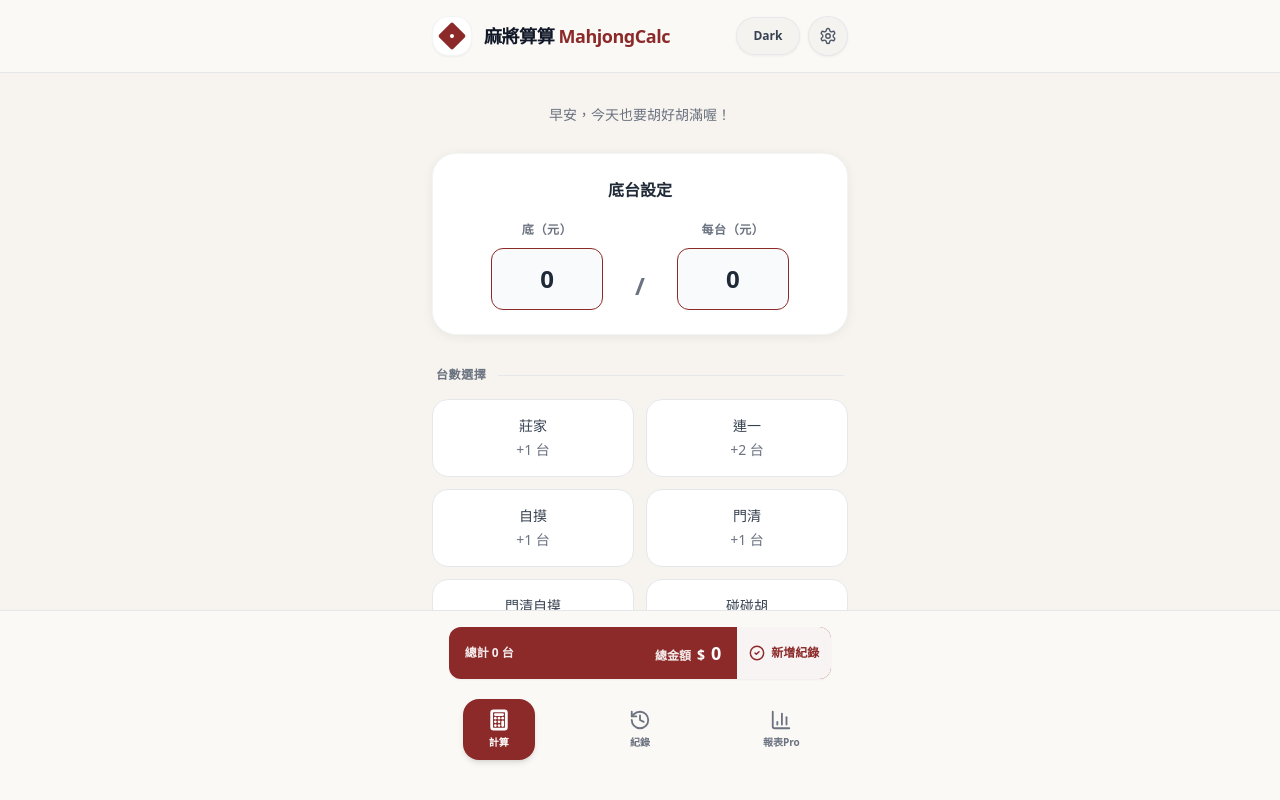
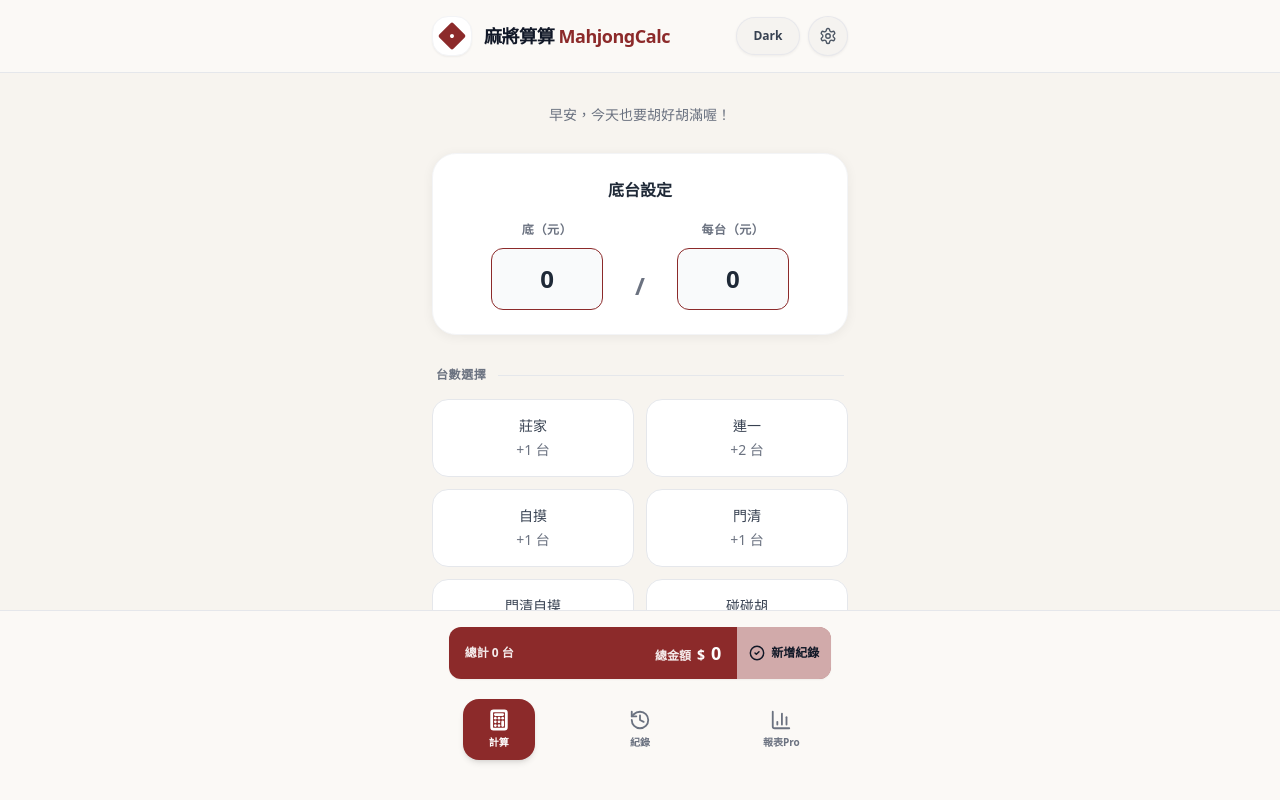
Before and after one commit to workbyaria/MahjongCalc, a React (Vite) app: page / in a window 1280 px wide. Built offline with nearby package versions, Linux system fonts and the light colour scheme.

Commit message:
Features added and fixed

```diff
--- a/src/App.jsx
+++ b/src/App.jsx
@@ -314,7 +314,6 @@ const App = () => {
     }
   });
   const hasReportAccess = reportAccess.plan === 'monthly' || reportAccess.plan === 'lifetime';
-  const showAds = reportAccess.plan === 'free';
   const [isDark, setIsDark] = useState(() => {
     try {
       return JSON.parse(localStorage.getItem(STORAGE_KEYS.isDark) ?? 'false');
@@ -380,6 +379,7 @@ const App = () => {
   }, [selectedPoints, extraPoints, pointRules]);
 
   const currentTotalAmount = base + (currentTotalPoints * pointPrice);
+  const canAddCalcRecord = resultPosition != null;
 
   const togglePoint = (id) => {
     setSelectedPoints(prev => ({ ...prev, [id]: !prev[id] }));
@@ -432,6 +432,10 @@ const App = () => {
   };
 
   const addRecordFromCalc = () => {
+    if (!resultPosition) {
+      window.alert('請先選擇本手對象，再新增紀錄');
+      return;
+    }
     const amount = resultType === 'win' ? currentTotalAmount : -currentTotalAmount;
     addManualRecord(Math.abs(amount), resultType, undefined, {
       position: resultPosition ?? undefined,
@@ -1021,14 +1025,12 @@ const App = () => {
           {activeTab === 'record' && RecordView()}
           {activeTab === 'report' && ReportView()}
 
-          {/* 廣告：買斷終身後移除 */}
-          {showAds && (
-            <div className="mt-8 pt-6 pb-4 border-t border-gray-200/80 dark:border-[#2d302d] flex flex-col">
-              <div className="w-full rounded-2xl border border-dashed border-gray-200 dark:border-[#3d403d] bg-[#F5F3F0] dark:bg-[#1a1c1a]/90 min-h-[80px] flex items-center justify-center">
-                <span className="text-[11px] font-medium text-gray-400 dark:text-[#c0c8c0]">Ad</span>
-              </div>
+          {/* 廣告區塊 */}
+          <div className="mt-8 pt-6 pb-4 border-t border-gray-200/80 dark:border-[#2d302d] flex flex-col">
+            <div className="w-full rounded-2xl border border-dashed border-gray-200 dark:border-[#3d403d] bg-[#F5F3F0] dark:bg-[#1a1c1a]/90 min-h-[80px] flex items-center justify-center">
+              <span className="text-[11px] font-medium text-gray-400 dark:text-[#c0c8c0]">Ad</span>
             </div>
-          )}
+          </div>
 
           {/* 版權與 icon：貼近 footer、隨視窗滾動 */}
           <div className="py-4 flex flex-col items-center justify-center gap-2">
@@ -1083,8 +1085,13 @@ const App = () => {
               <button
                 type="button"
                 onClick={addRecordFromCalc}
-                className="flex items-center justify-center gap-1.5 px-3 py-3 bg-white/95 dark:bg-[#e0e4e0] text-primary font-semibold text-xs hover:bg-white dark:hover:bg-[#e8ece8] active:scale-[0.98] transition-all shrink-0"
-                title="以目前總金額新增紀錄"
+                disabled={!canAddCalcRecord}
+                className={`flex items-center justify-center gap-1.5 px-3 py-3 font-semibold text-xs transition-all shrink-0 ${
+                  canAddCalcRecord
+                    ? 'bg-white/95 dark:bg-[#e0e4e0] text-primary hover:bg-white dark:hover:bg-[#e8ece8] active:scale-[0.98]'
+                    : 'bg-white/60 dark:bg-[#c8cec8] text-primary/50 cursor-not-allowed'
+                }`}
+                title={canAddCalcRecord ? '以目前總金額新增紀錄' : '請先選擇本手對象'}
               >
                 <CheckCircle2 size={16} strokeWidth={2.2} />
                 新增紀錄
```
